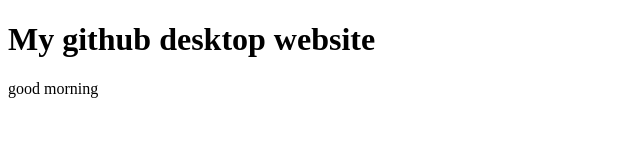
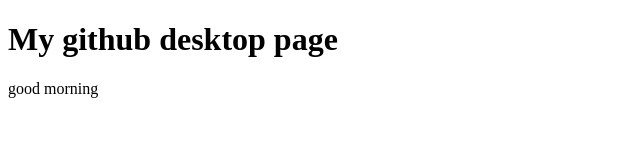
Before and after one commit to Zarif-B47M/my-second-website, a plain HTML site: page index.html in a window 1280 px wide. Shown: the whole page, without its empty margins (0-640 px from the left). Drawn offline with Linux system fonts and the light colour scheme.

Commit message:
Update index.html

```diff
--- a/index.html
+++ b/index.html
@@ -6,7 +6,7 @@
     <title>Document</title>
 </head>
 <body>
-    <h1>My github desktop website</h1>
+    <h1>My github desktop page</h1>
     <p>good morning</p>
 </body>
 </html>
```
